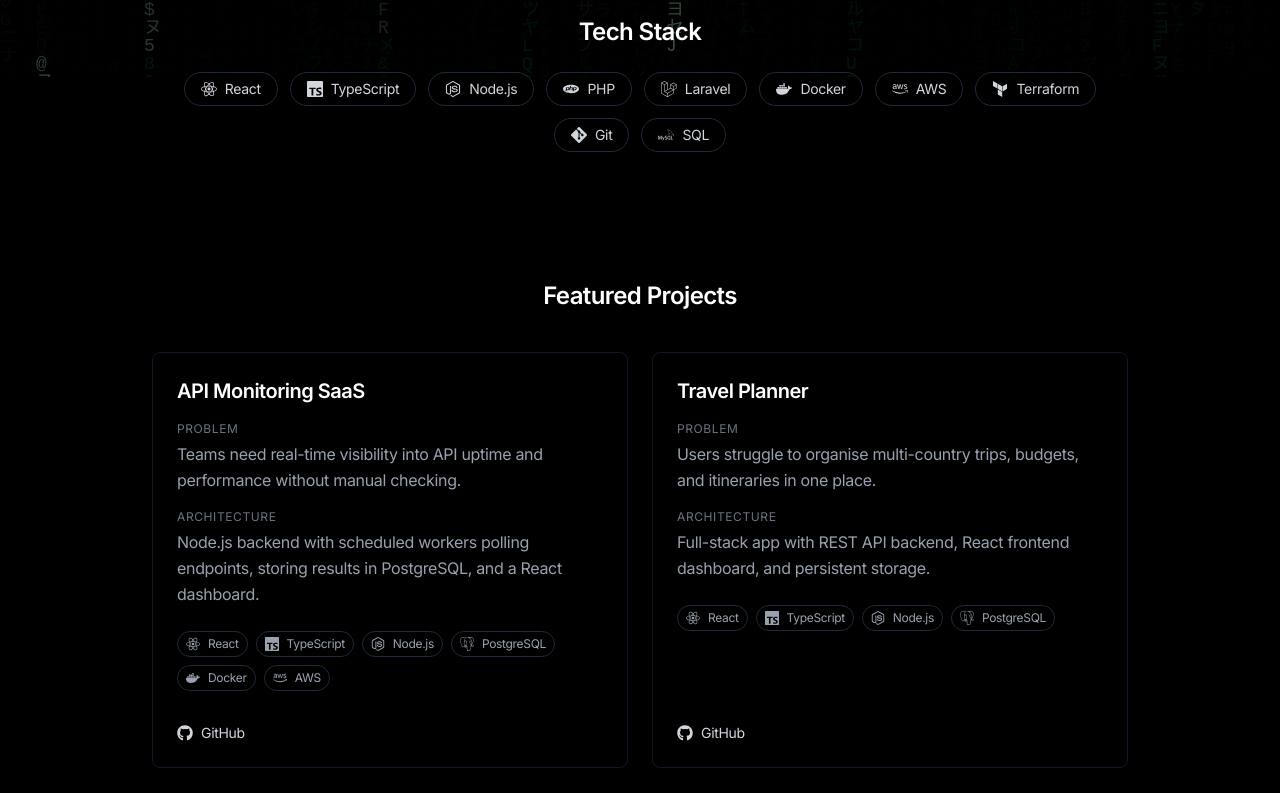
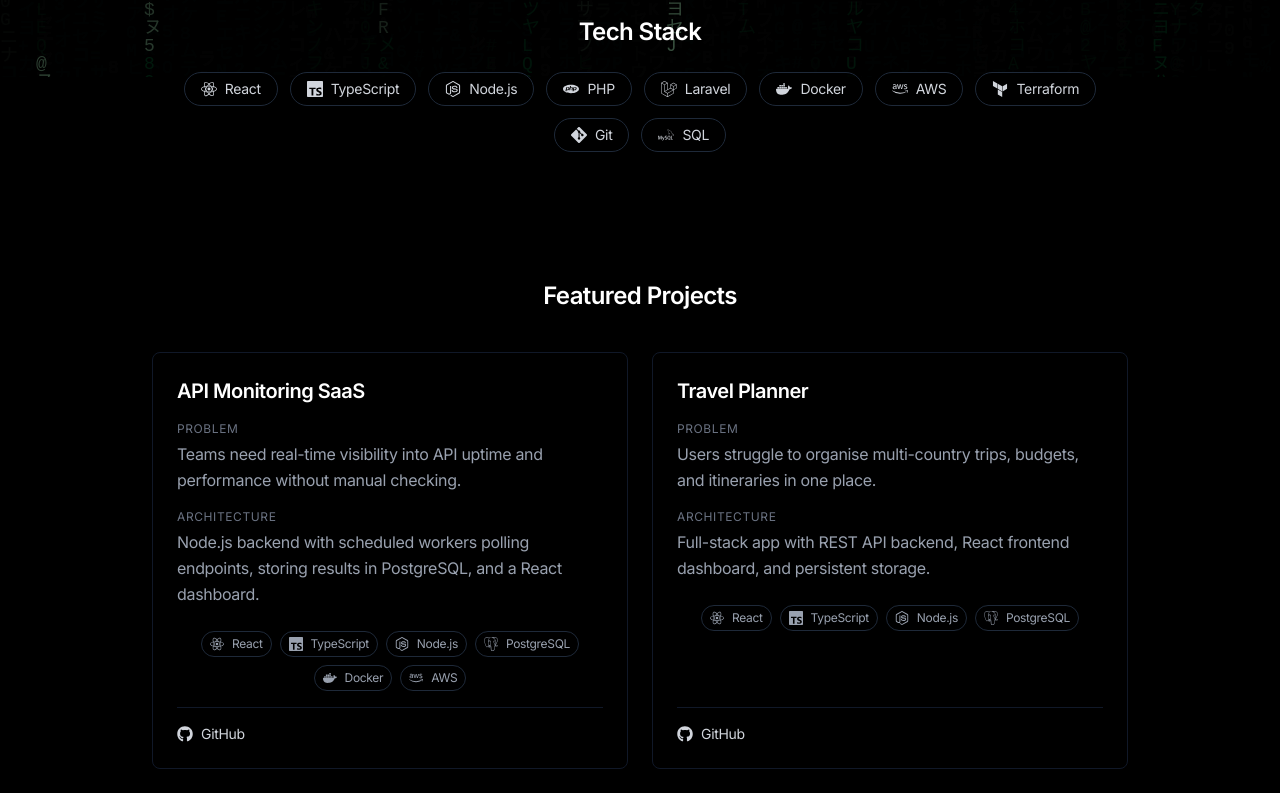
Before and after one commit to Bailsby/portfolio-site, a React (Vite) app: page / in a window 1280 px wide. Shown: the part 723-1516 px from the top of the page. Built offline with nearby package versions, Linux system fonts and the light colour scheme.

Commit message:
Improved styling on matrix for cleaner finish

```diff
--- a/src/components/Hero.tsx
+++ b/src/components/Hero.tsx
@@ -13,14 +13,14 @@
       <div className="flex justify-center gap-4 pt-6">
         <a
           href="/projects"
-          className="px-6 py-2 rounded-md bg-white text-black hover:bg-gray-200 hover:scale-[1.02] transition-all duration-300"
+          className="px-6 py-2 rounded-md bg-white text-black hover:bg-gray-200 hover:scale-[1.02] transition-all duration-300 backdrop-blur-sm"
         >
           View Projects
         </a>
 
         <a
           href="/contact"
-          className="px-6 py-2 rounded-md border border-gray-800 hover:border-gray-300 hover:scale-[1.02] transition-all duration-300"
+          className="px-6 py-2 rounded-md border border-gray-800 bg-black/40 backdrop-blur-sm hover:border-gray-300 hover:bg-black/60 hover:scale-[1.02] transition-all duration-300"
         >
           Contact Me
         </a>
--- a/src/components/Navbar.tsx
+++ b/src/components/Navbar.tsx
@@ -11,13 +11,11 @@
     }`
 
   return (
-    <nav className="relative z-50 flex items-center justify-between p-6 border-b border-gray-900">
-      {/* Logo / Brand */}
+<nav className="sticky top-0 z-50 flex items-center justify-between p-6 border-b border-gray-900 bg-[#050505]/90 backdrop-blur-xl shadow-[0_10px_30px_rgba(0,0,0,0.45)]">      {/* Logo / Brand */}
       <Link
         to="/"
         className="flex items-center gap-2 hover:opacity-80 transition"
       >
-        {/* simple home icon */}
         <svg
           xmlns="http://www.w3.org/2000/svg"
           className="w-5 h-5 text-white"
--- a/src/components/ProjectCard.tsx
+++ b/src/components/ProjectCard.tsx
@@ -12,36 +12,71 @@
 
 export default function ProjectCard({ project }: { project: Project }) {
   return (
-    <div className="border border-gray-900 p-6 rounded-lg hover:border-gray-500 hover:shadow-[0_0_30px_rgba(255,255,255,0.04)] hover:-translate-y-1 transition-all duration-300 flex flex-col space-y-4">
+    <div
+      className="
+        border border-gray-900
+        bg-black/50 backdrop-blur-sm
+        p-6 rounded-lg
+        flex flex-col space-y-4
+
+        hover:bg-black/70
+        hover:border-gray-500
+        hover:shadow-[0_0_30px_rgba(255,255,255,0.04)]
+        hover:-translate-y-1
+
+        transition-all duration-300
+      "
+    >
+      {/* Content */}
       <div className="space-y-4">
         <h3 className="text-xl font-semibold tracking-tight">
           {project.title}
         </h3>
 
+        {/* Problem */}
         <div>
           <h4 className="text-xs uppercase tracking-wider text-gray-500 mb-1">
             Problem
           </h4>
-          <p className="text-gray-400 leading-relaxed">{project.problem}</p>
+
+          <p className="text-gray-400 leading-relaxed">
+            {project.problem}
+          </p>
         </div>
 
+        {/* Architecture */}
         <div>
           <h4 className="text-xs uppercase tracking-wider text-gray-500 mb-1">
             Architecture
           </h4>
+
           <p className="text-gray-400 leading-relaxed">
             {project.architecture}
           </p>
         </div>
 
-        <div className="flex flex-wrap gap-2 pt-2">
+        {/* Tech Stack */}
+        <div className="flex flex-wrap justify-center gap-2 pt-2">
           {project.techStack.map((tech) => {
             const Icon = techIcons[tech]
 
             return (
               <span
                 key={tech}
-                className="flex items-center gap-2 text-xs px-2 py-1 border border-gray-800 rounded-full text-gray-400"
+                className="
+                  flex items-center gap-2
+                  text-xs px-2 py-1
+                  border border-gray-800
+                  rounded-full
+                  text-gray-400
+                  bg-black/50
+                  backdrop-blur-sm
+                  hover:border-gray-600
+                  hover:text-white
+                  hover:bg-black/70
+                  hover:scale-[1.03]
+                  transition-all duration-300
+                "
               >
                 {Icon && <Icon size={14} />}
                 {tech}
@@ -51,14 +86,25 @@
         </div>
       </div>
 
-      <div className="mt-auto flex justify-between pt-4 text-sm">
+      {/* Footer */}
+      <div className="mt-auto flex justify-between items-center pt-4 text-sm border-t border-gray-900">
         <a
           href={project.github}
           target="_blank"
           rel="noreferrer"
-          className="flex items-center gap-2 text-gray-300 hover:text-white transition group"
+          className="
+            flex items-center gap-2
+            text-gray-300
+            hover:text-white
+            transition
+            group
+          "
         >
-          <FaGithub size={16} className="group-hover:scale-110 transition" />
+          <FaGithub
+            size={16}
+            className="group-hover:scale-110 transition-transform duration-300"
+          />
+
           GitHub
         </a>
 
@@ -67,7 +113,11 @@
             href={project.live}
             target="_blank"
             rel="noreferrer"
-            className="text-gray-300 hover:text-white transition"
+            className="
+              text-gray-300
+              hover:text-white
+              transition
+            "
           >
             Live
           </a>
--- a/src/components/TechStack.tsx
+++ b/src/components/TechStack.tsx
@@ -26,7 +26,9 @@
             <span
               key={name}
               className="flex items-center gap-2 px-4 py-1.5 border border-gray-800 rounded-full text-sm text-gray-300
+              bg-black/50 backdrop-blur-sm
               hover:border-gray-500 hover:text-white
+              hover:bg-black/70
               hover:shadow-[0_0_15px_rgba(255,255,255,0.05)]
               hover:scale-[1.05]
               transition-all duration-300"
```
